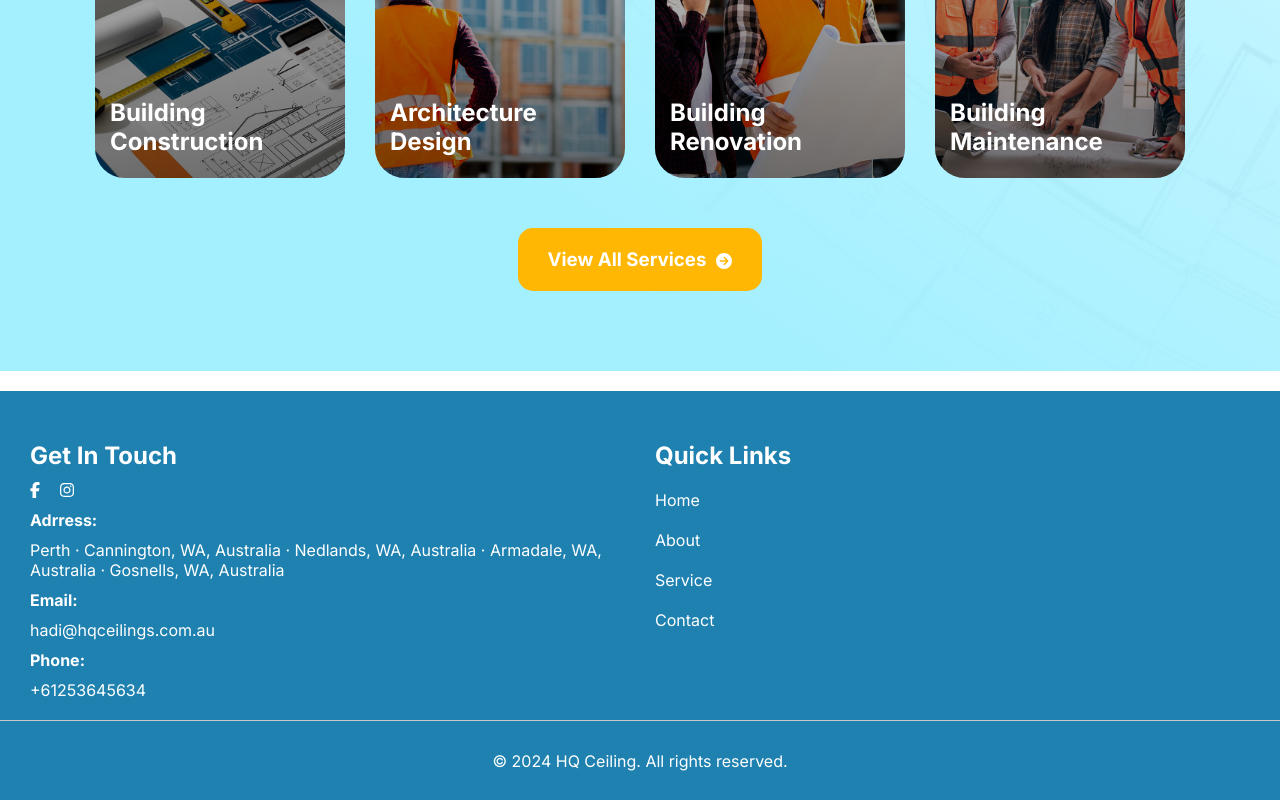
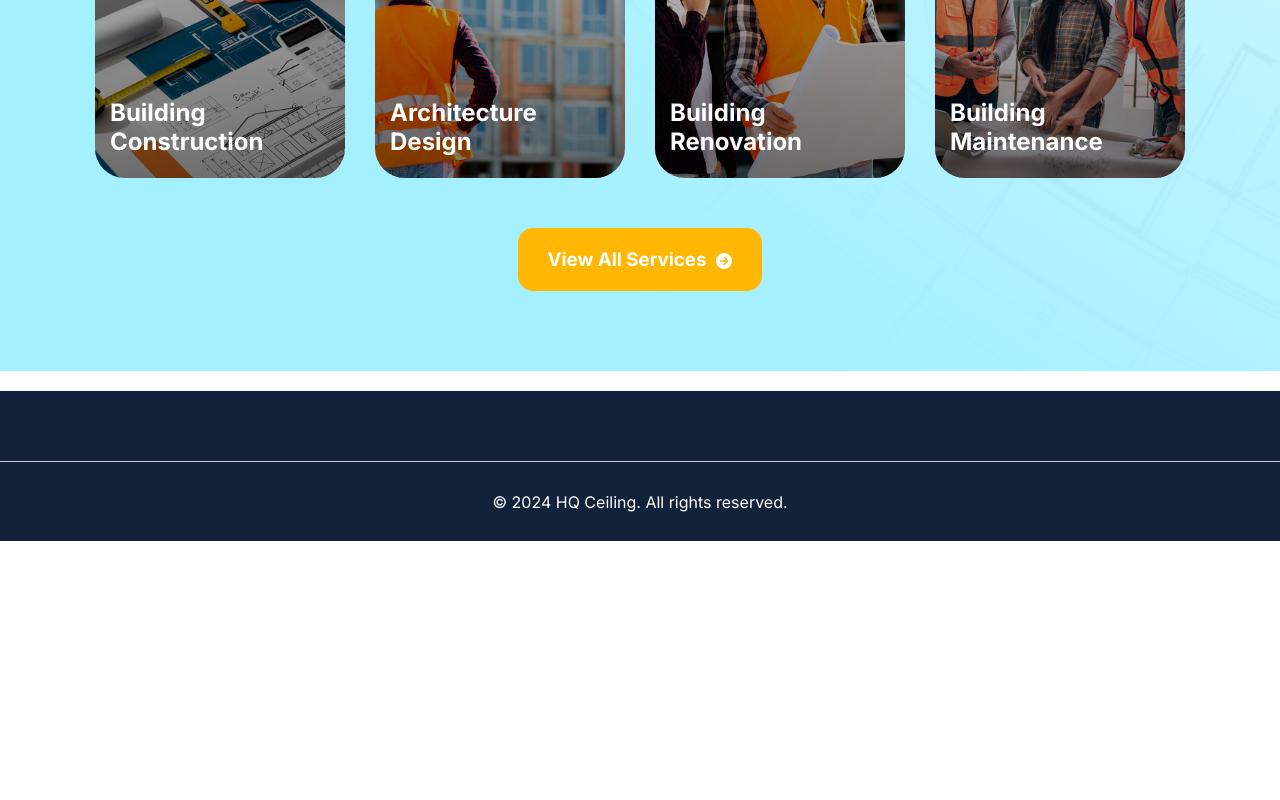
Before and after one commit to arifqasemi/hqceiling, a Next.js app: page /home in a window 1280 px wide. Shown: the part 2016-2816 px from the top of the page. After the commit the page ends 2557 px from the top, so only its background shows below. Built offline with nearby package versions, Linux system fonts and the light colour scheme.

Commit message:
new footer

```diff
--- a/app/page.tsx
+++ b/app/page.tsx
@@ -35,6 +35,7 @@ export default function Home() {
         <Space/>
         <ProjectSection/>
         <WorkTogather/>
+        <Space/>
         {/* <Space/>
         <
 
--- a/components/footer.css
+++ b/components/footer.css
@@ -1,6 +1,6 @@
 .footer{
     height: auto;
-    background-color: #1e81b0;
+    background-color: #12223b;
     display: flex;
     justify-content: space-between;
     padding-top: 50px;
@@ -10,7 +10,7 @@
 
 .footer-bottom{
     height: 10vh;
-    background-color: #1e81b0;
+    background-color: #12223b;
     border-top: solid 1px rgb(202, 202, 202);
     display: flex;
     justify-content: center;
--- a/components/footer.js
+++ b/components/footer.js
@@ -10,7 +10,23 @@ import { faInstagram } from '@fortawesome/free-brands-svg-icons';
 function Footer() {
   return (
     <div className='footer'>
-      <div className='footer-office' style={{flex:1,textAlign:'start',display:'flex',flexDirection:'column',gap:10,alignItems:'start'}}>
+      <div className='footer-wrapper'>
+        <div className='footer-company-logo'>
+
+        </div>
+
+        <div className='footer-company-service'>
+        </div>
+
+        <div className='footer-company-pages'>
+        </div>
+
+        <div className='footer-company-contacts'>
+        </div>
+
+
+      </div>
+      {/* <div className='footer-office' style={{flex:1,textAlign:'start',display:'flex',flexDirection:'column',gap:10,alignItems:'start'}}>
         <h2 style={{color:'white',textAlign:'start'}}>Get In Touch</h2>
         <div style={{display:'flex',gap:20}}>
         <Link href='https://www.facebook.com/hqceilings?mibextid=ZbWKwL'><FontAwesomeIcon icon={faFacebookF} style={{color:'white',cursor:'pointer'}}/></Link>
@@ -29,7 +45,7 @@ function Footer() {
       <Link href='/about'><p style={{color:'white'}}>About</p></Link>
       <Link href='/service'><p style={{color:'white'}}>Service</p></Link>
       <Link href='/contact'><p style={{color:'white'}}>Contact</p></Link>
-      </div>
+      </div> */}
 
     </div>
   )
--- a/components/work-togather.css
+++ b/components/work-togather.css
@@ -4,7 +4,7 @@
     display:flex;
     flex-direction:column;
     gap:80px;
-    background-color: #12223b;
+    /* background-color: #12223b; */
     background-image: url("https://demo.awaikenthemes.com/builtup/wp-content/uploads/2024/06/cta-box-bg.png");
     background-position: bottom right;
     background-repeat: no-repeat;
@@ -17,8 +17,7 @@
     display: flex;
     justify-content: center;
     align-items: center;
-    background-size: cover;
-    background-position: left bottom;
+
 
 }
 
```
